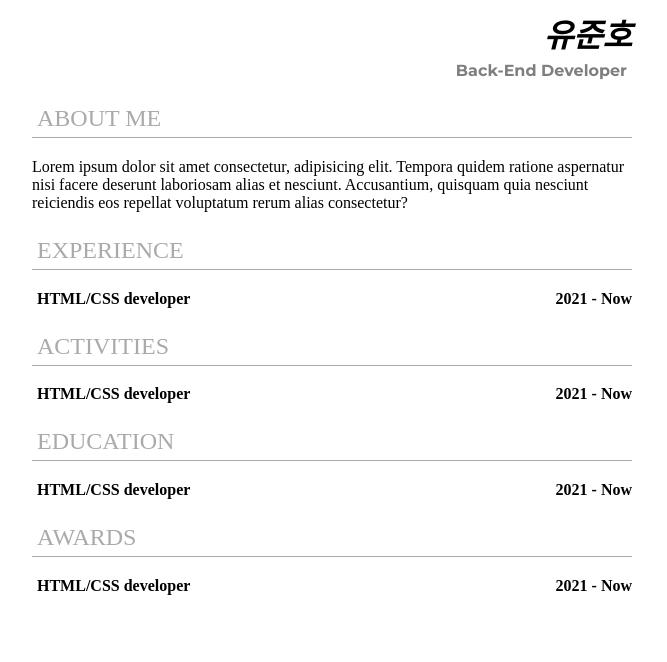
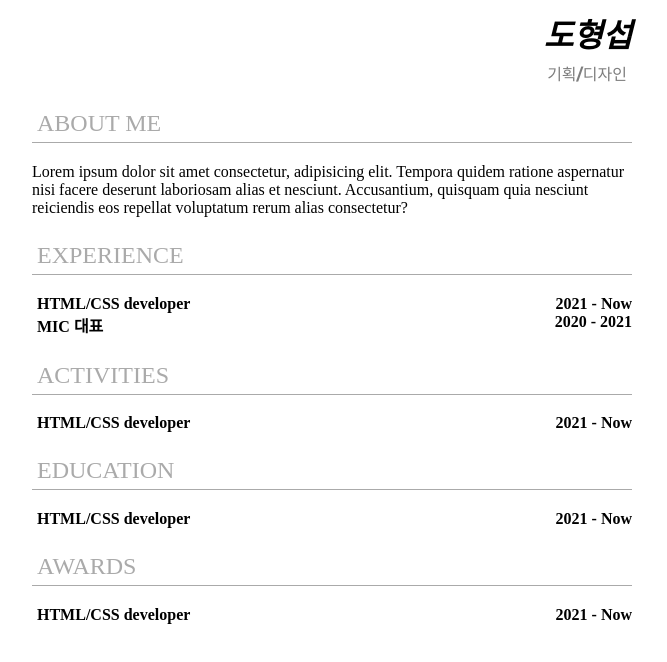
Before and after one commit to hyeongseobdo/resume, a plain HTML site: page index.html in a window 1280 px wide. Shown: the whole page, without its empty margins (308-975 px from the left). Drawn offline with Linux system fonts and the light colour scheme.

Commit message:
1st commit

```diff
--- a/index.html
+++ b/index.html
@@ -4,13 +4,13 @@
     <meta charset="UTF-8">
     <meta http-equiv="X-UA-Compatible" content="IE=edge">
     <meta name="viewport" content="width=device-width, initial-scale=1.0">
-    <title>유준호의 이력서</title>
+    <title>도형섭의 이력서</title>
     <link rel="stylesheet" href="codelion.css">
 </head>
 <body>
     <div class="title-box">
-        <h1 class="name">유준호</h1>
-        <p class="introduction">Back-End Developer</p>
+        <h1 class="name">도형섭</h1>
+        <p class="introduction">기획/디자인</p>
     </div>
     <div class="desc-box">
         <section class="about-me">
@@ -24,6 +24,10 @@
             <div class="float-wrap">
                 <p class="cont">HTML/CSS developer</p>
                 <p class="term">2021 - Now</p>
+            </div>
+            <div class="float-wrap">
+                <p class="cont">MIC 대표</p>
+                <p class="term">2020 - 2021</p>
             </div>
         </section>
         <section class="activities">
```
